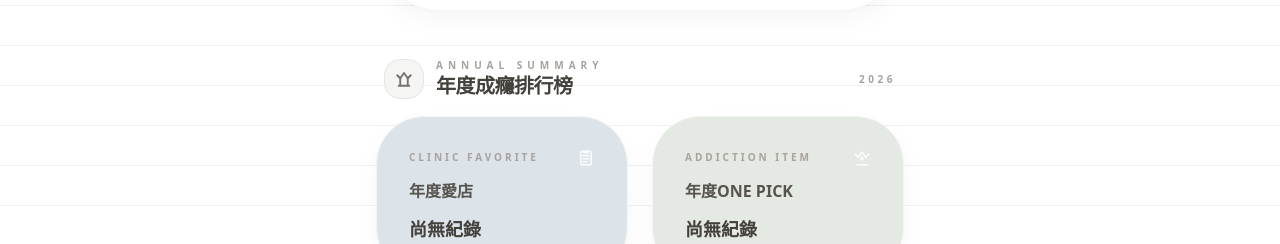
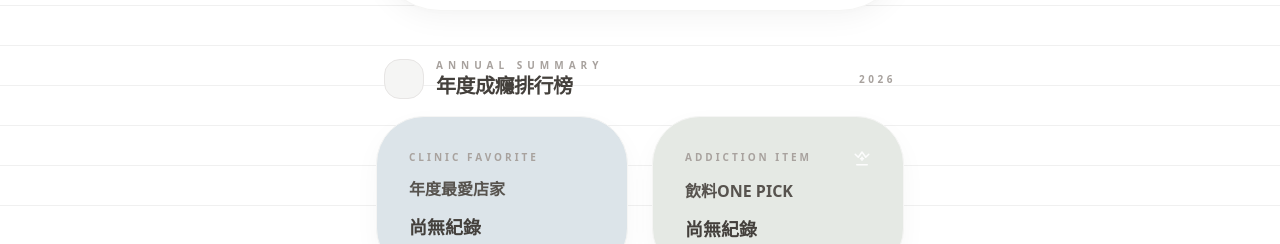
Before and after one commit to yichenn98/pro-drink-tracker, a React (Vite) app: page / in a window 1280 px wide. Shown: the part 1435-1679 px from the top of the page. Built offline with nearby package versions, Linux system fonts and the light colour scheme.

Commit message:
Update App.tsx

```diff
--- a/App.tsx
+++ b/App.tsx
@@ -318,23 +318,7 @@ const App: React.FC = () => {
     <div className="flex items-center gap-3">
       <div className="w-10 h-10 rounded-2xl bg-stone-100 border border-stone-200 flex items-center justify-center">
         {/* 👑 小皇冠 icon（純 SVG，不用套件） */}
-        <svg
-          xmlns="http://www.w3.org/2000/svg"
-          width="18"
-          height="18"
-          viewBox="0 0 24 24"
-          fill="none"
-          stroke="currentColor"
-          strokeWidth="2.5"
-          strokeLinecap="round"
-          strokeLinejoin="round"
-          className="text-stone-500"
-        >
-          <path d="M3 7l4 4 5-7 5 7 4-4" />
-          <path d="M5 21h14" />
-          <path d="M7 21V11" />
-          <path d="M17 21V11" />
-        </svg>
+
       </div>
 
       <div className="leading-tight">
@@ -363,31 +347,11 @@ const App: React.FC = () => {
           Clinic Favorite
         </p>
         {/* 🩷 愛心小點綴 */}
-       <svg
-  xmlns="http://www.w3.org/2000/svg"
-  width="18"
-  height="18"
-  viewBox="0 0 24 24"
-  fill="none"
-  stroke="white"
-  strokeWidth="2"
-  strokeLinecap="round"
-  strokeLinejoin="round"
-  className="opacity-90"
->
-  {/* 病歷板 */}
-  <rect x="5" y="3" width="14" height="18" rx="2" ry="2" />
-  {/* 夾子 */}
-  <path d="M9 3v2h6V3" />
-  {/* 病歷線 */}
-  <path d="M8 9h8" />
-  <path d="M8 13h8" />
-  <path d="M8 17h5" />
-</svg>
+
 
       </div>
 
-      <p className="text-base font-black text-stone-600">年度愛店</p>
+      <p className="text-base font-black text-stone-600">年度最愛店家 </p>
       <p className="text-lg font-black text-stone-700 truncate">
         {favoriteShop.name}
       </p>
@@ -425,7 +389,7 @@ const App: React.FC = () => {
 
       </div>
 
-      <p className="text-base font-black text-stone-600">年度ONE PICK</p>
+      <p className="text-base font-black text-stone-600">飲料ONE PICK</p>
       <p className="text-lg font-black text-stone-700 truncate">
         {favoriteItem.name}
       </p>
```
